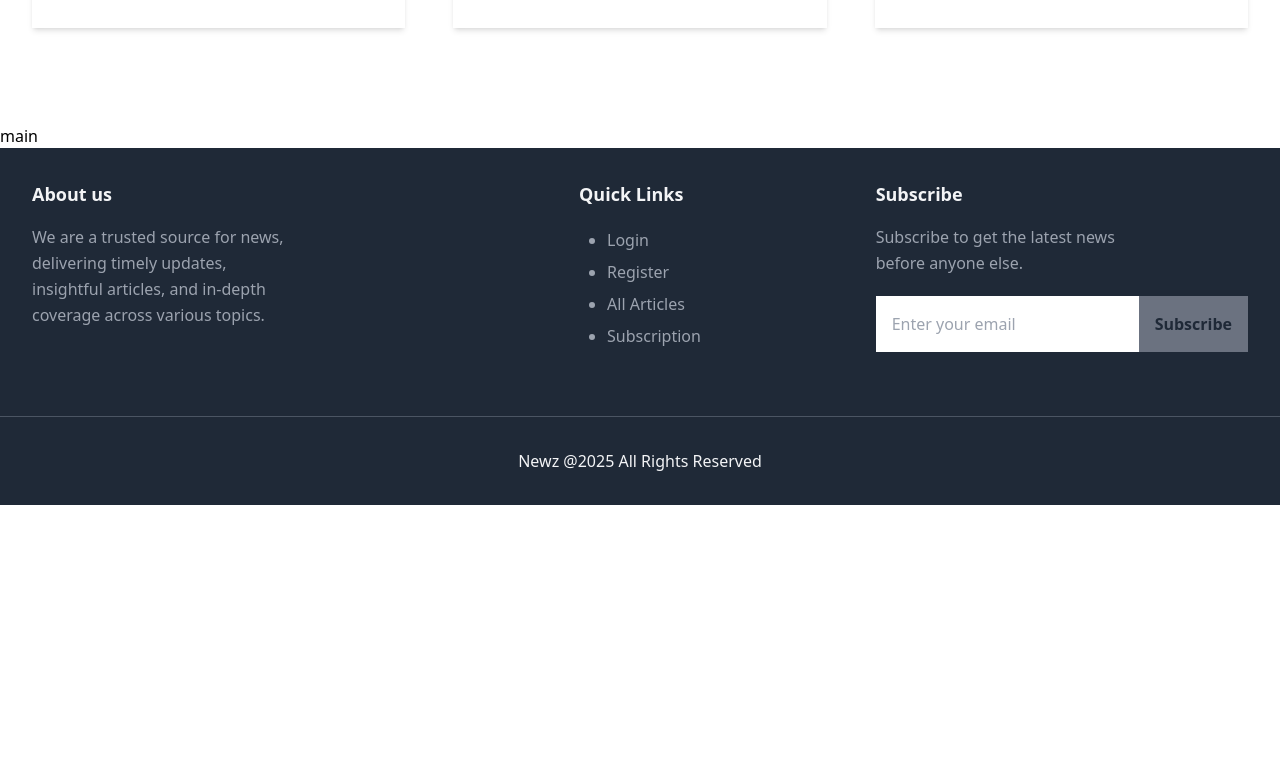
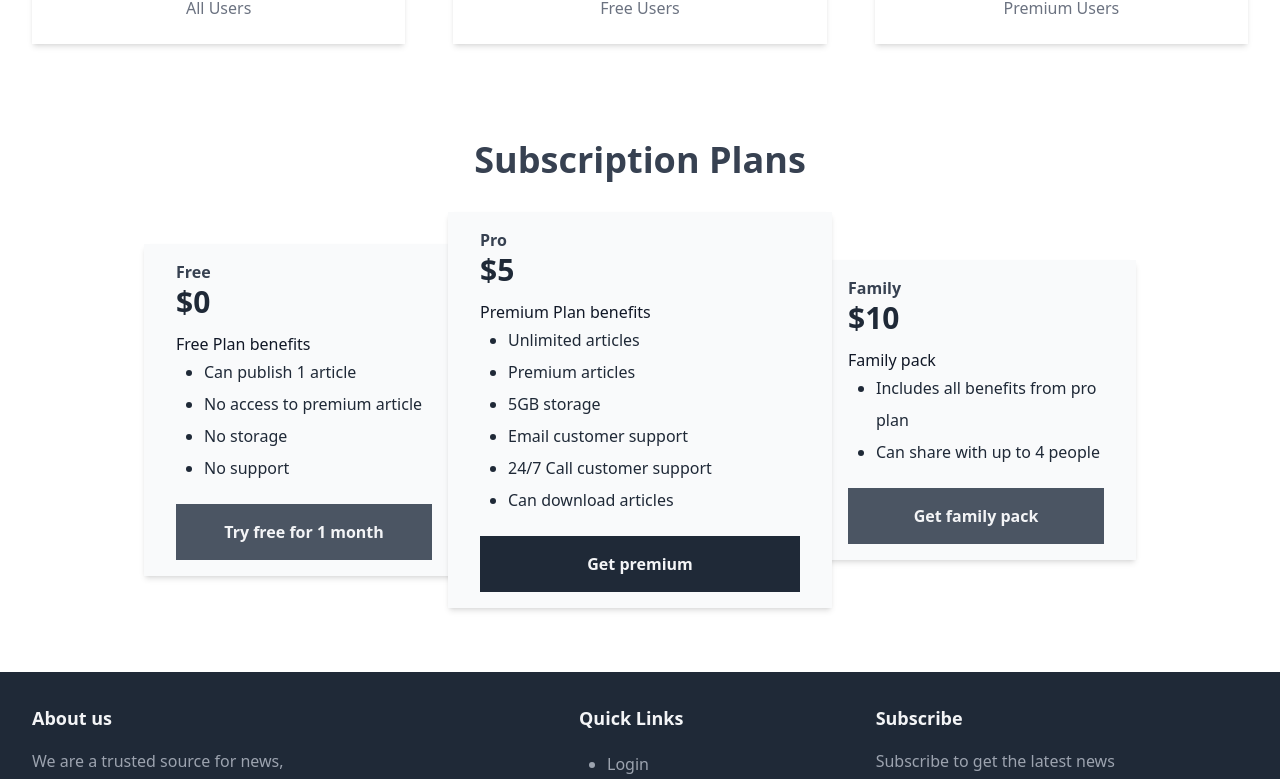
Before and after one commit to Shanto910/Newz-client-side, a React (Vite) app: page / in a window 1280 px wide. Shown: the part 1072-1851 px from the top of the page. Before the commit the page ends 1577 px from the top, so only its background shows below. Built offline with nearby package versions, Linux system fonts and the light colour scheme; no server answers.

Commit message:
done: subscription section

```diff
--- /dev/null
+++ b/src/Components/SubscriptionPlans/SubscriptionPlans.jsx
@@ -0,0 +1,75 @@
+const SubscriptionPlans = () => {
+	return (
+		<div className="max-w-screen-xl mx-auto mb-12 md:mb-24">
+			<div className="text-center mb-16">
+				<h2 className="md:text-4xl text-2xl font-bold text-gray-700">Subscription Plans</h2>
+			</div>
+			<div className="flex flex-col md:flex-row justify-center items-center isolate px-4 lg:px-8 gap-6 md:gap-0">
+				<div className="md:relative z-10 flex-1 md:max-w-80 py-4 px-8 bg-gray-50 shadow-md hover:shadow-lg w-full">
+					<h3 className="font-semibold text-gray-700">Free</h3>
+					<div className="text-3xl font-bold text-gray-800 mb-3">$0</div>
+					<p className="text-gray-900 font-medium">Free Plan benefits</p>
+					<ul>
+						<li className="text-gray-800 list-disc ml-7 leading-loose">
+							Can publish 1 article
+						</li>
+						<li className="text-gray-800 list-disc ml-7 leading-loose">
+							No access to premium article
+						</li>
+						<li className="text-gray-800 list-disc ml-7 leading-loose">No storage</li>
+						<li className="text-gray-800 list-disc ml-7 leading-loose">No support</li>
+					</ul>
+					<button className="w-full py-4 bg-gray-600 text-gray-100 font-semibold mt-5">
+						Try free for 1 month
+					</button>
+				</div>
+
+				<div className="md:relative z-20 md:max-w-96 py-4 px-8 bg-gray-50 shadow-md hover:shadow-lg md:-my-8 md:-mx-4 flex-1 w-full">
+					<h3 className="font-semibold text-gray-700">Pro</h3>
+					<div className="text-3xl font-bold text-gray-800 mb-3">$5</div>
+					<p className="text-gray-900 font-medium">Premium Plan benefits</p>
+					<ul>
+						<li className="text-gray-800 list-disc ml-7 leading-loose">
+							Unlimited articles
+						</li>
+						<li className="text-gray-800 list-disc ml-7 leading-loose">
+							Premium articles
+						</li>
+						<li className="text-gray-800 list-disc ml-7 leading-loose">5GB storage</li>
+						<li className="text-gray-800 list-disc ml-7 leading-loose">
+							Email customer support
+						</li>
+						<li className="text-gray-800 list-disc ml-7 leading-loose">
+							24/7 Call customer support
+						</li>
+						<li className="text-gray-800 list-disc ml-7 leading-loose">
+							Can download articles
+						</li>
+					</ul>
+					<button className="w-full py-4 bg-gray-800 text-gray-100 font-semibold mt-5">
+						Get premium
+					</button>
+				</div>
+
+				<div className="md:relative z-10 flex-1 md:max-w-80 py-4 px-8 bg-gray-50 shadow-md hover:shadow-lg w-full">
+					<h3 className="font-semibold text-gray-700">Family</h3>
+					<div className="text-3xl font-bold text-gray-800 mb-3">$10</div>
+					<p className="text-gray-900 font-medium">Family pack</p>
+					<ul>
+						<li className="text-gray-800 list-disc ml-7 leading-loose">
+							Includes all benefits from pro plan
+						</li>
+						<li className="text-gray-800 list-disc ml-7 leading-loose">
+							Can share with up to 4 people
+						</li>
+					</ul>
+					<button className="w-full py-4 bg-gray-600 text-gray-100 font-semibold mt-5">
+						Get family pack
+					</button>
+				</div>
+			</div>
+		</div>
+	);
+};
+
+export default SubscriptionPlans;
--- a/src/Components/TopNavbar/TopNavbar.jsx
+++ b/src/Components/TopNavbar/TopNavbar.jsx
@@ -5,7 +5,7 @@ import useAuth from '../../Hooks/useAuth';
 const TopNavbar = () => {
 	const { user, logOut } = useAuth();
 	return (
-		<nav className="sticky top-0 left-0 h-14 px-4 md:px-8 flex items-center gap-4 bg-white backdrop-blur-md bg-opacity-20 shadow-sm z-10">
+		<nav className="sticky top-0 left-0 min-h-16 px-4 md:px-8 flex items-center gap-4 bg-white backdrop-blur-md bg-opacity-20 shadow-sm z-10">
 			<Link
 				to={'/'}
 				className="text-2xl font-semibold text-gray-700 hover:text-gray-800 flex gap-1 items-center mr-auto">
--- a/src/Pages/Home.jsx
+++ b/src/Pages/Home.jsx
@@ -1,5 +1,6 @@
 import AllPublishers from '../Components/AllPublishers/AllPublishers';
 import HomeUserStatistics from '../Components/HomeUserStatistics/HomeUserStatistics';
+import SubscriptionPlans from '../Components/SubscriptionPlans/SubscriptionPlans';
 import TrandingArticles from '../Components/TrandingArticles/TrandingArticles';
 
 const Home = () => {
@@ -8,7 +9,7 @@ const Home = () => {
 			<TrandingArticles />
 			<AllPublishers />
 			<HomeUserStatistics />
-			<h1>main</h1>
+			<SubscriptionPlans />
 		</div>
 	);
 };
```
